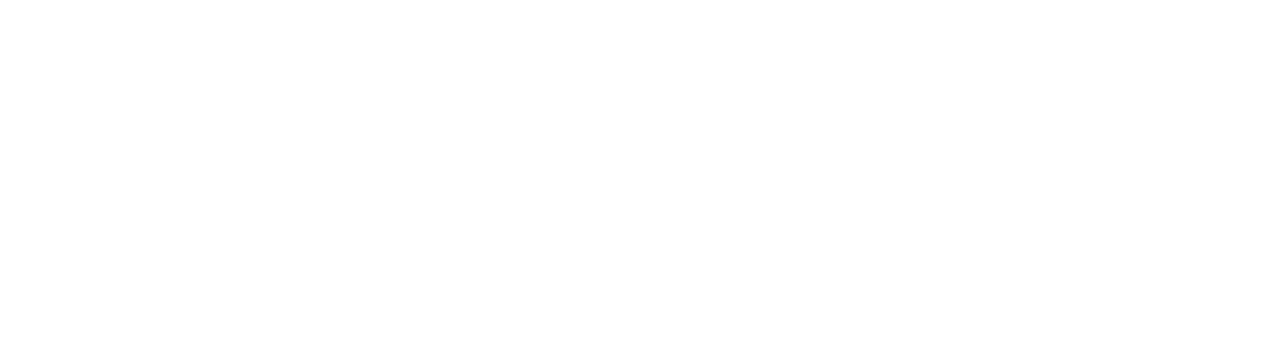
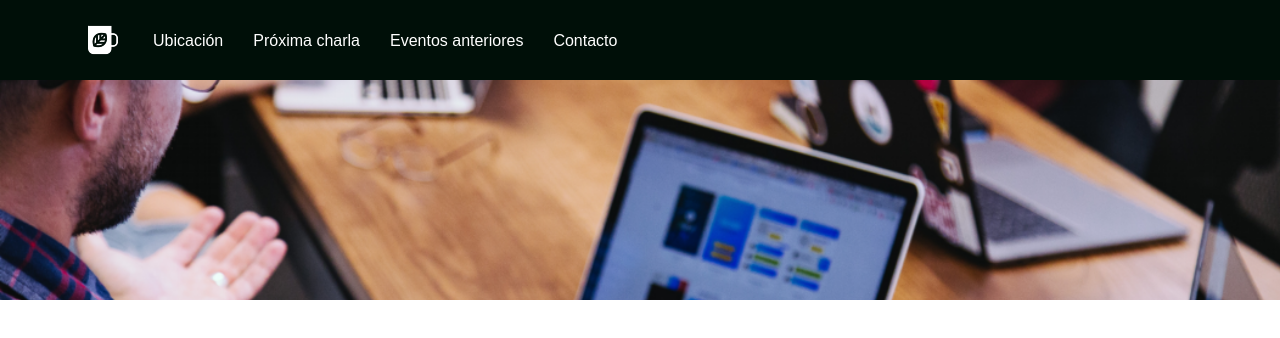
Before and after one commit to emma84/Meet-Coffe-Project, a plain HTML site: page index.html in a window 1280 px wide. Drawn offline with Linux system fonts and the light colour scheme.

Commit message:
segundo commit

```diff
--- a/css/style.css
+++ b/css/style.css
@@ -24,7 +24,7 @@ img {
 }
 
 .contenedor {
-    width: 95%;
+    width: 90%;
     max-width: 120rem;
     margin: 0 auto;
 }
@@ -44,3 +44,48 @@ h3 {
 h4 {
     font-size: 2.6rem;
 }
+
+
+/*header*/
+
+.site-header {
+    background-image: url(/img/imagen-header.png);
+    background-repeat: no-repeat;
+    background-size: cover;
+    height: 30rem;
+}
+
+
+/*navegacion*/
+
+.navegacion {
+    height: 8rem;
+    display: flex;
+    background-color: #000f08;
+    align-items: center;
+}
+
+.navegacion ul li {
+    list-style: none;
+}
+
+.navegacion ul li a {
+    font-family: 'Open Sans Regular', sans-serif;
+    font-size: 400;
+    color: #ffffff;
+    text-decoration: none;
+    margin-right: 3rem;
+}
+
+.imagen-nav {
+    margin-left: 7rem;
+}
+
+.imagen-nav a img {
+    padding-top: 1rem;
+}
+
+.lista-enlaces {
+    display: flex;
+    padding-left: 2rem;
+}
--- a/index.html
+++ b/index.html
@@ -5,12 +5,28 @@
     <meta charset="UTF-8">
     <meta name="viewport" content="width=device-width, initial-scale=1.0">
     <title>Meet Coffee</title>
+    <link href="https://fonts.googleapis.com/css2?family=Open+Sans:wght@400;700;800&display=swap" rel="stylesheet">
     <link rel="stylesheet" href="/css/normalize.css">
     <link rel="stylesheet" href="/css/style.css">
 </head>
 
 <body>
-
+    <header class="site-header">
+        <navbar class="navegacion">
+            <div class="imagen-nav">
+                <a href="index.html">
+                    <img src="/img/imagen6.png" alt="icono-meet-coffee">
+                </a>
+            </div>
+            <ul class="lista-enlaces">
+                <li class="enlace"><a href="#">Ubicación</a></li>
+                <li class="enlace"><a href="#">Próxima charla</a></li>
+                <li class="enlace"><a href="#">Eventos anteriores</a></li>
+                <li class="enlace"><a href="#">Contacto</a></li>
+            </ul>
+        </navbar>
+        <div class="texto-header contenedor"></div>
+    </header>
 </body>
 
 </html>
```
